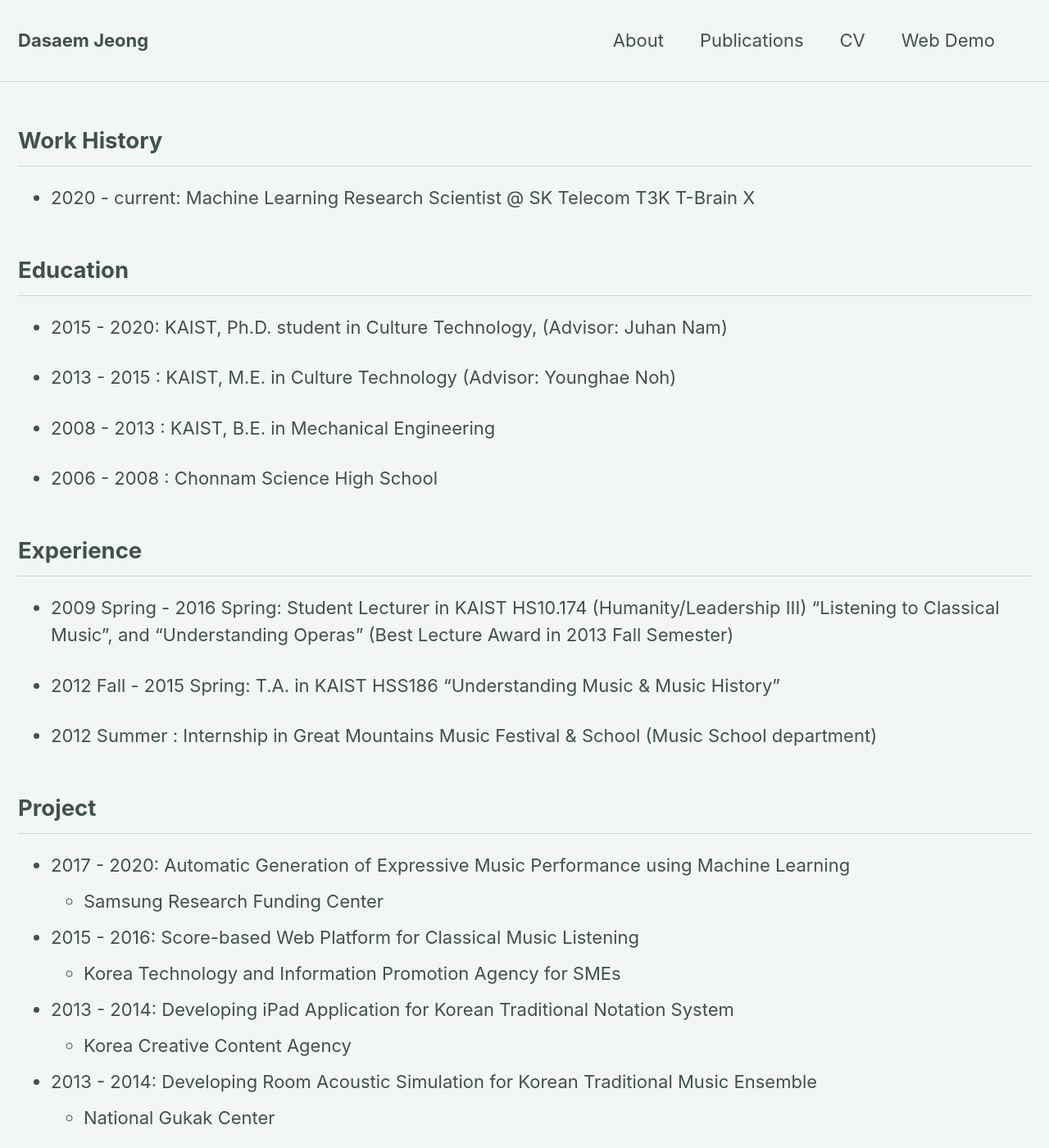
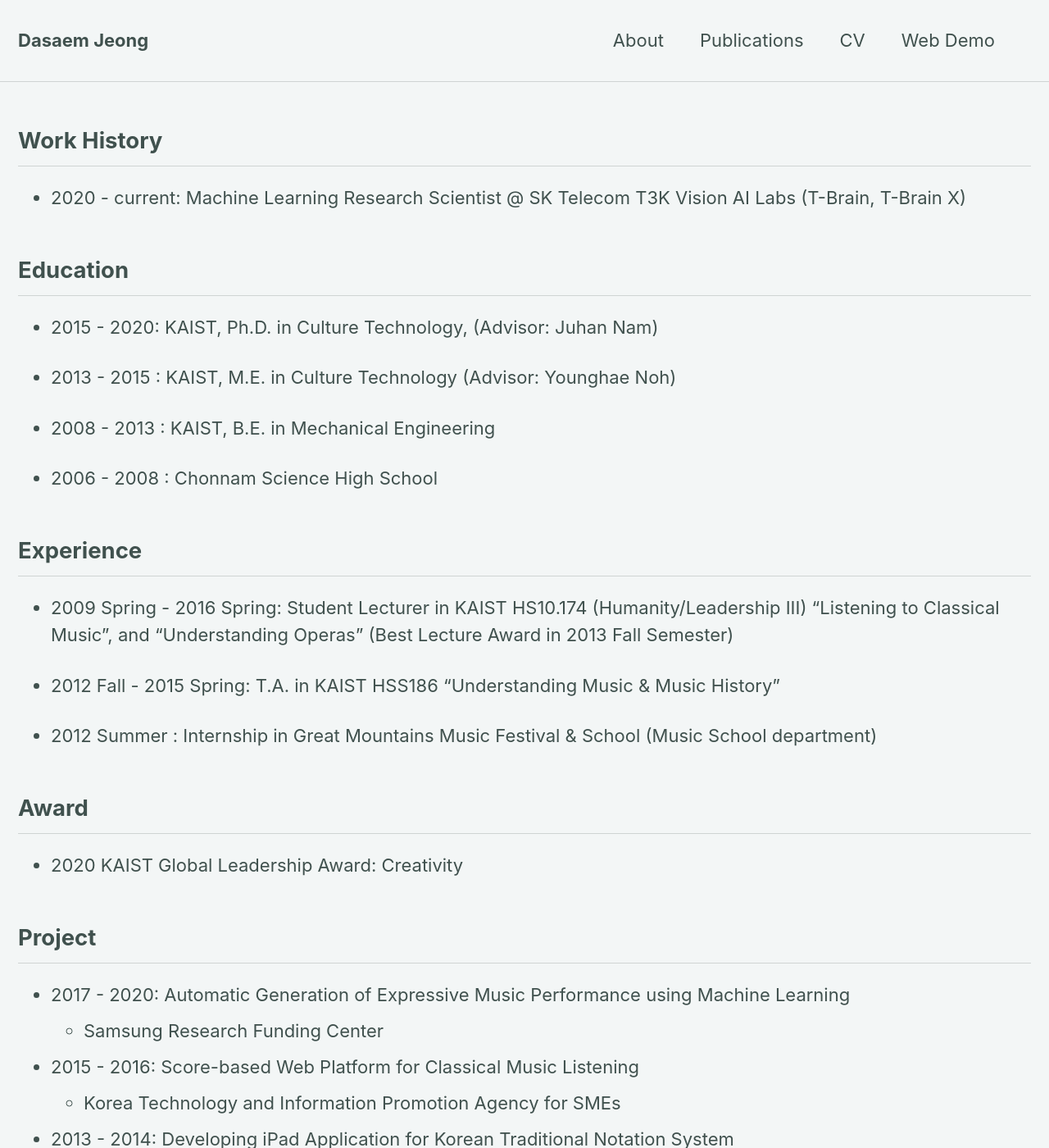
Before and after one commit to jdasam/jdasam.github.io, a Jekyll site: the page built from cv.md, in a window 1280 px wide and 1400 px high. Shown: the whole window at 82% size. Built offline with Jekyll 4.4.1, drawn with Linux system fonts in a browser that asks for light colours.

Commit message:
update recent changes

```diff
--- a/cv.md
+++ b/cv.md
@@ -5,12 +5,12 @@ permalink: /cv/
 
 ---
 ## Work History
-- 2020 - current: Machine Learning Research Scientist @ SK Telecom T3K T-Brain X
+- 2020 - current: Machine Learning Research Scientist @ SK Telecom T3K Vision AI Labs (T-Brain, T-Brain X)
 
 
 ## Education
 
-- 2015 - 2020: KAIST, Ph.D. student in Culture Technology, (Advisor: Juhan Nam)
+- 2015 - 2020: KAIST, Ph.D. in Culture Technology, (Advisor: Juhan Nam)
 
 - 2013 - 2015 : KAIST, M.E. in Culture Technology (Advisor: Younghae Noh)
 
@@ -27,6 +27,11 @@ permalink: /cv/
 
 - 2012 Summer : Internship in Great Mountains Music Festival & School (Music School department)
 
+## Award
+
+- 2020 KAIST Global Leadership Award: Creativity
+
+
 ## Project
 
 - 2017 - 2020: Automatic Generation of Expressive Music Performance using Machine Learning
```
Also changed, not shown: about.md (+1 -1 lines), publications.md (+11 -5 lines).
